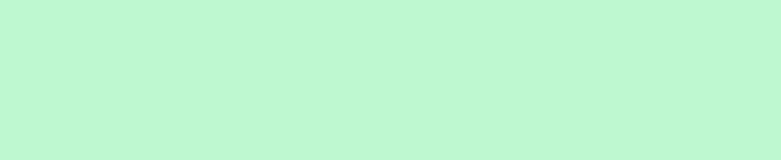
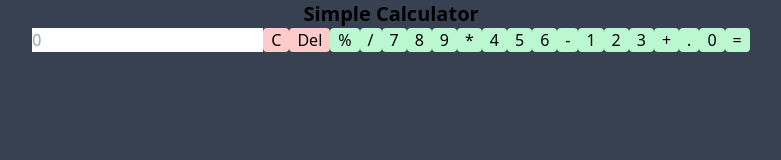
Before and after one commit to AveyBD/tailwind-css-calculator, a website: page index.html in a window 1280 px wide. Shown: the whole page, without its empty margins (249-1030 px from the left). Drawn offline with nearby package versions, Linux system fonts and the light colour scheme.

Commit message:
Added Buttonss

```diff
--- /dev/null
+++ b/assets/css/tailwind.css
@@ -0,0 +1,3 @@
+@tailwind base;
+@tailwind components;
+@tailwind utilities;
--- a/index.html
+++ b/index.html
@@ -7,7 +7,7 @@
     <meta name="viewport" content="width=device-width, initial-scale=1.0">
     <title>Simple Calculator Using Tailwind CSS</title>
     <!-- tailwind css  -->
-    <script src="https://cdn.tailwindcss.com"></script>
+    <link rel="stylesheet" href="./assets/css/style.css">
     <!-- conecting javascript  -->
     <script src="./assets/script/app.js"></script>
 </head>
@@ -16,11 +16,30 @@
     <header>
 
     </header>
-    <main>
-        <div class="min-h-screen bg-green-200 flex items-center justify-center">
-            <div>
+    <main class="min-h-screen bg-gray-700">
+        <h2 class="text-xl text-center font-bold">Simple Calculator</h2>
+        <div class="flex items-center justify-center">
+            <input type="text" name="" id="" placeholder="0">
+            <button class="rounded border-solid border-gray-500 bg-red-200 px-2" onclick="clear()">C</button>
+            <button class="rounded border-solid border-gray-500 bg-red-200 px-2" onclick="del()">Del</button>
+            <button class="rounded border-solid border-gray-500 bg-green-200 px-2" onclick="display('%')">%</button>
+            <button class="rounded border-solid border-gray-500 bg-green-200 px-2" onclick="display('/')">/</button>
+            <button class="rounded border-solid border-gray-500 bg-green-200 px-2" onclick="display('7')">7</button>
+            <button class="rounded border-solid border-gray-500 bg-green-200 px-2" onclick="display('8')">8</button>
+            <button class="rounded border-solid border-gray-500 bg-green-200 px-2" onclick="display('9')">9</button>
+            <button class="rounded border-solid border-gray-500 bg-green-200 px-2" onclick="display('*')">*</button>
+            <button class="rounded border-solid border-gray-500 bg-green-200 px-2" onclick="display('4')">4</button>
+            <button class="rounded border-solid border-gray-500 bg-green-200 px-2" onclick="display('5')">5</button>
+            <button class="rounded border-solid border-gray-500 bg-green-200 px-2" onclick="display('6')">6</button>
+            <button class="rounded border-solid border-gray-500 bg-green-200 px-2" onclick="display('-')">-</button>
+            <button class="rounded border-solid border-gray-500 bg-green-200 px-2" onclick="display('1')">1</button>
+            <button class="rounded border-solid border-gray-500 bg-green-200 px-2" onclick="display('2')">2</button>
+            <button class="rounded border-solid border-gray-500 bg-green-200 px-2" onclick="display('3')">3</button>
+            <button class="rounded border-solid border-gray-500 bg-green-200 px-2" onclick="display('+')">+</button>
+            <button class="rounded border-solid border-gray-500 bg-green-200 px-2" onclick="display('.')">.</button>
+            <button class="rounded border-solid border-gray-500 bg-green-200 px-2" onclick="display('0')">0</button>
+            <button class="rounded border-solid border-gray-500 bg-green-200 px-2" onclick="calc()">=</button>
 
-            </div>
         </div>
     </main>
     <footer>
--- /dev/null
+++ b/tailwind.config.js
@@ -0,0 +1,7 @@
+module.exports = {
+  content: ["./index.html"],
+  theme: {
+    extend: {},
+  },
+  plugins: [],
+}
```
Also changed, not shown: package.json (added, +23 -0 lines), assets/css/style.css (added), 2 other files.
